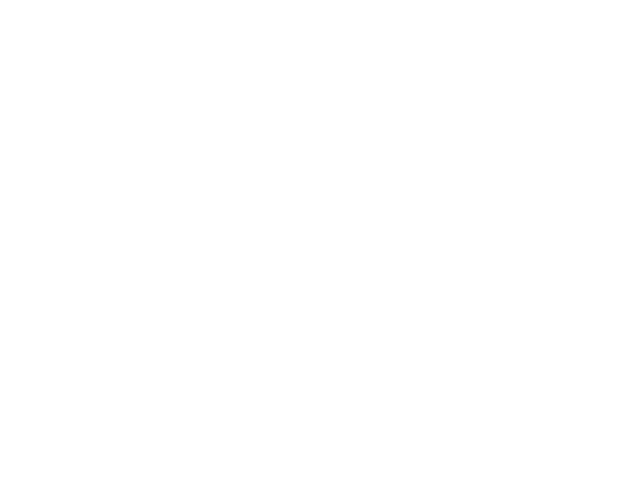
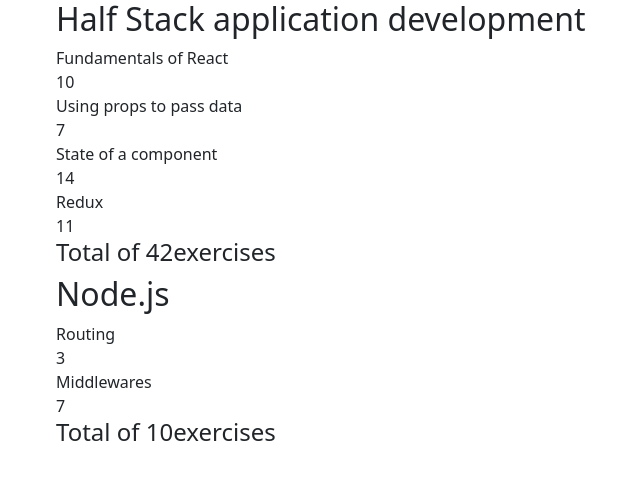
Before and after one commit to Peterzolo/Part2, a React (Create React App) app: page / in a window 1280 px wide. Shown: the top 480 px of the page, without its empty margins (26-666 px from the left). Built offline with nearby package versions, Linux system fonts and the light colour scheme.

Commit message:
Part2
Added Nodejs array

```diff
--- a/src/App.jsx
+++ b/src/App.jsx
@@ -1,17 +1,12 @@
 import Course from "./components/Course";
-import Header from "./components/Header";
 import { courses } from "./data";
-// import Header from "./components/Header";
-// import Content from "./components/Content";
-
-console.log("COURSES", courses);
 
 const App = () => {
   return (
-    <div>
+    <div className="container">
       {courses.map((course) => (
         <div key={course.id}>
-          <Header name={course.name} />
+          <Course course={course} />
         </div>
       ))}
     </div>
--- a/src/components/Content.jsx
+++ b/src/components/Content.jsx
@@ -1,17 +1,17 @@
 import React from "react";
 import Part from "./Part";
 
-const Content = ({ content }) => {
-  const total = content?.reduce((acc, part) => acc + part.exercises, 0);
+const Content = ({ parts }) => {
+  const total = parts.reduce((acc, part) => acc + part.exercises, 0);
 
   return (
     <div>
-      {content.map((part) => (
+      {parts.map((part) => (
         <div key={part.id}>
-          <Part part={part} />
+          <Part part={part} total={total} />
         </div>
       ))}
-      <div>Total : {total}</div>
+      <h4>Total of {total}exercises</h4>
     </div>
   );
 };
--- a/src/components/Course.jsx
+++ b/src/components/Course.jsx
@@ -1,8 +1,14 @@
 import React from "react";
+import Content from "./Content";
 import Header from "./Header";
 
-const Course = ({ courses }) => {
-  return <div></div>;
+const Course = ({ course }) => {
+  return (
+    <div>
+      <Header name={course.name} />
+      <Content parts={course.parts} />
+    </div>
+  );
 };
 
 export default Course;
--- a/src/components/Header.jsx
+++ b/src/components/Header.jsx
@@ -1,7 +1,7 @@
 import React from "react";
 
-const Header = ({ header }) => {
-  return <h2>{header}</h2>;
+const Header = ({ name }) => {
+  return <h2>{name}</h2>;
 };
 
 export default Header;
--- a/src/components/Part.jsx
+++ b/src/components/Part.jsx
@@ -1,13 +1,10 @@
 import React from "react";
 
 const Part = ({ part }) => {
-  console.log("PARTS", part);
   return (
     <div>
-      <ul>
-        <li>Name: {part.name}</li>
-        <li>Exercises: {part.exercises}</li>
-      </ul>
+      <div> {part.name}</div>
+      <div> {part.exercises}</div>
     </div>
   );
 };
```
